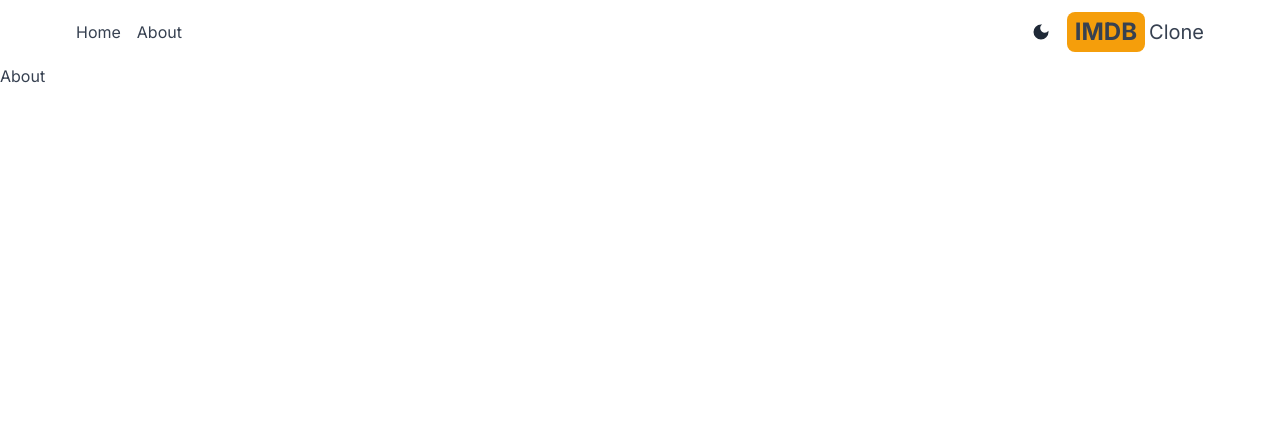
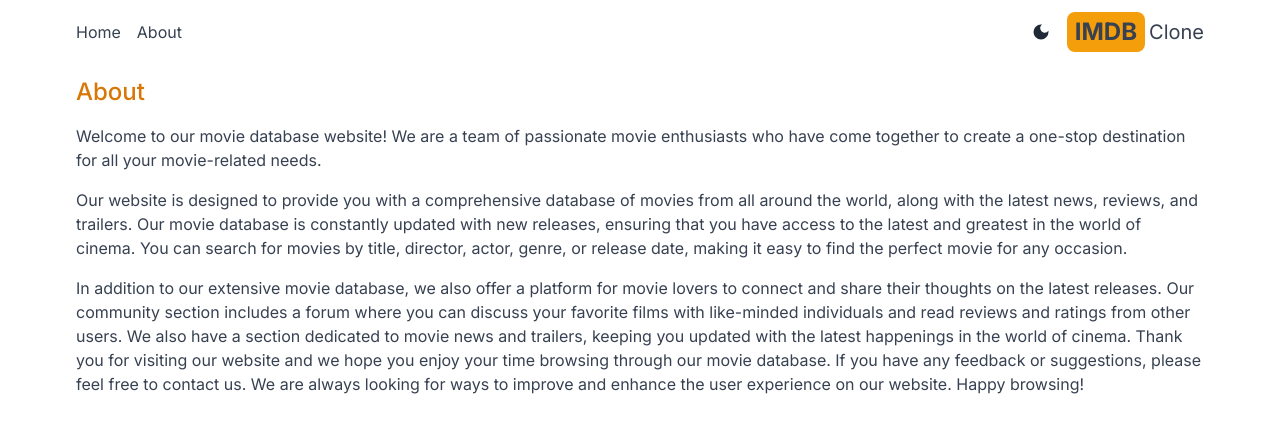
Before and after one commit to programmerrabbani01/imdb-next, a Next.js app: page /about in a window 1280 px wide. Shown: the top 432 px of the page. Built offline with nearby package versions, Linux system fonts and the light colour scheme.

Commit message:
About Page Done

```diff
--- a/app/about/page.tsx
+++ b/app/about/page.tsx
@@ -3,5 +3,40 @@
 type Props = {};
 
 export default function About({}: Props) {
-  return <div>About</div>;
+  return (
+    <>
+      <div className="max-w-6xl mx-auto p-3 space-y-4">
+        <h1 className="text-2xl text-amber-600 font-medium">About</h1>
+        <p>
+          Welcome to our movie database website! We are a team of passionate
+          movie enthusiasts who have come together to create a one-stop
+          destination for all your movie-related needs.
+        </p>
+
+        <p>
+          Our website is designed to provide you with a comprehensive database
+          of movies from all around the world, along with the latest news,
+          reviews, and trailers. Our movie database is constantly updated with
+          new releases, ensuring that you have access to the latest and greatest
+          in the world of cinema. You can search for movies by title, director,
+          actor, genre, or release date, making it easy to find the perfect
+          movie for any occasion.
+        </p>
+
+        <p>
+          In addition to our extensive movie database, we also offer a platform
+          for movie lovers to connect and share their thoughts on the latest
+          releases. Our community section includes a forum where you can discuss
+          your favorite films with like-minded individuals and read reviews and
+          ratings from other users. We also have a section dedicated to movie
+          news and trailers, keeping you updated with the latest happenings in
+          the world of cinema. Thank you for visiting our website and we hope
+          you enjoy your time browsing through our movie database. If you have
+          any feedback or suggestions, please feel free to contact us. We are
+          always looking for ways to improve and enhance the user experience on
+          our website. Happy browsing!
+        </p>
+      </div>
+    </>
+  );
 }
```
